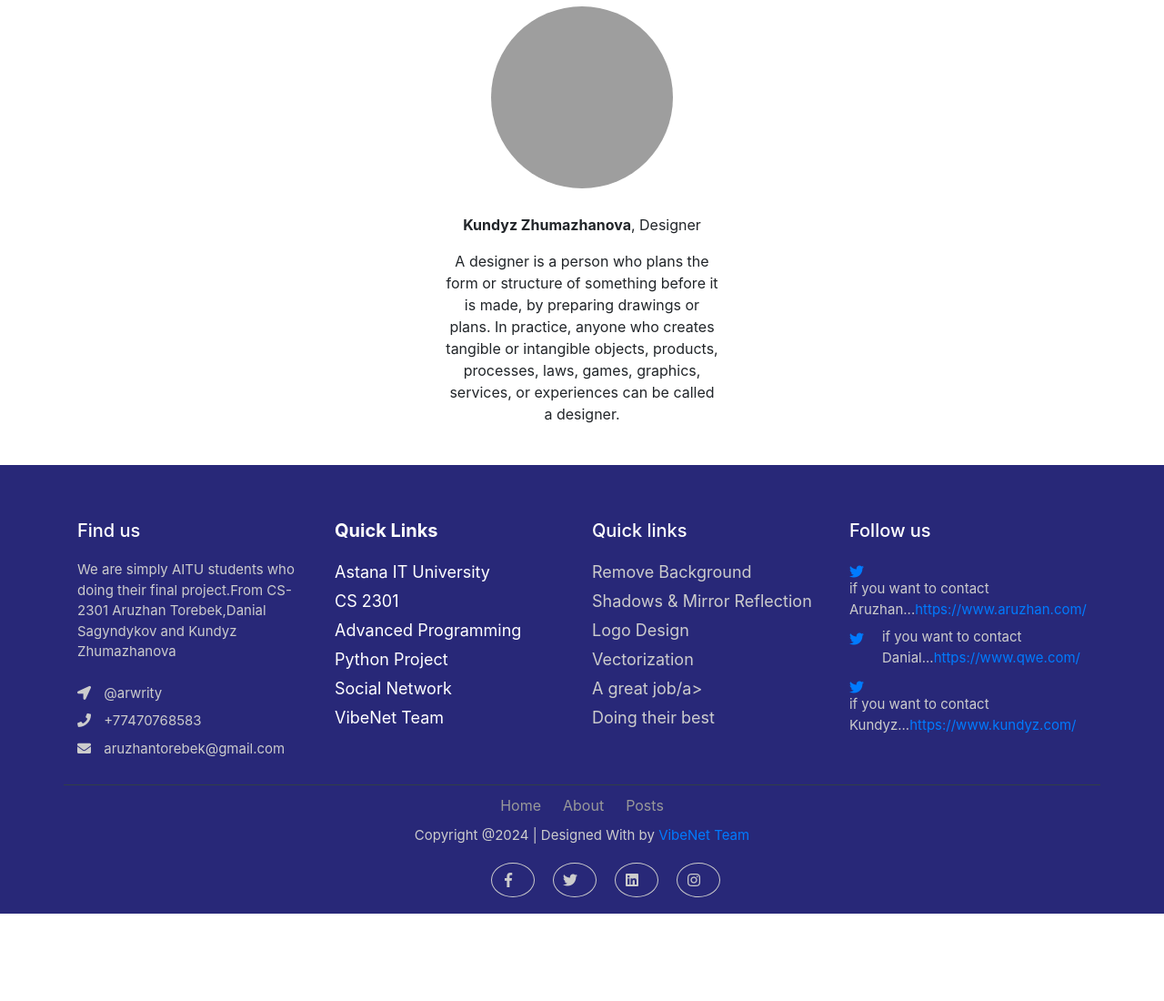
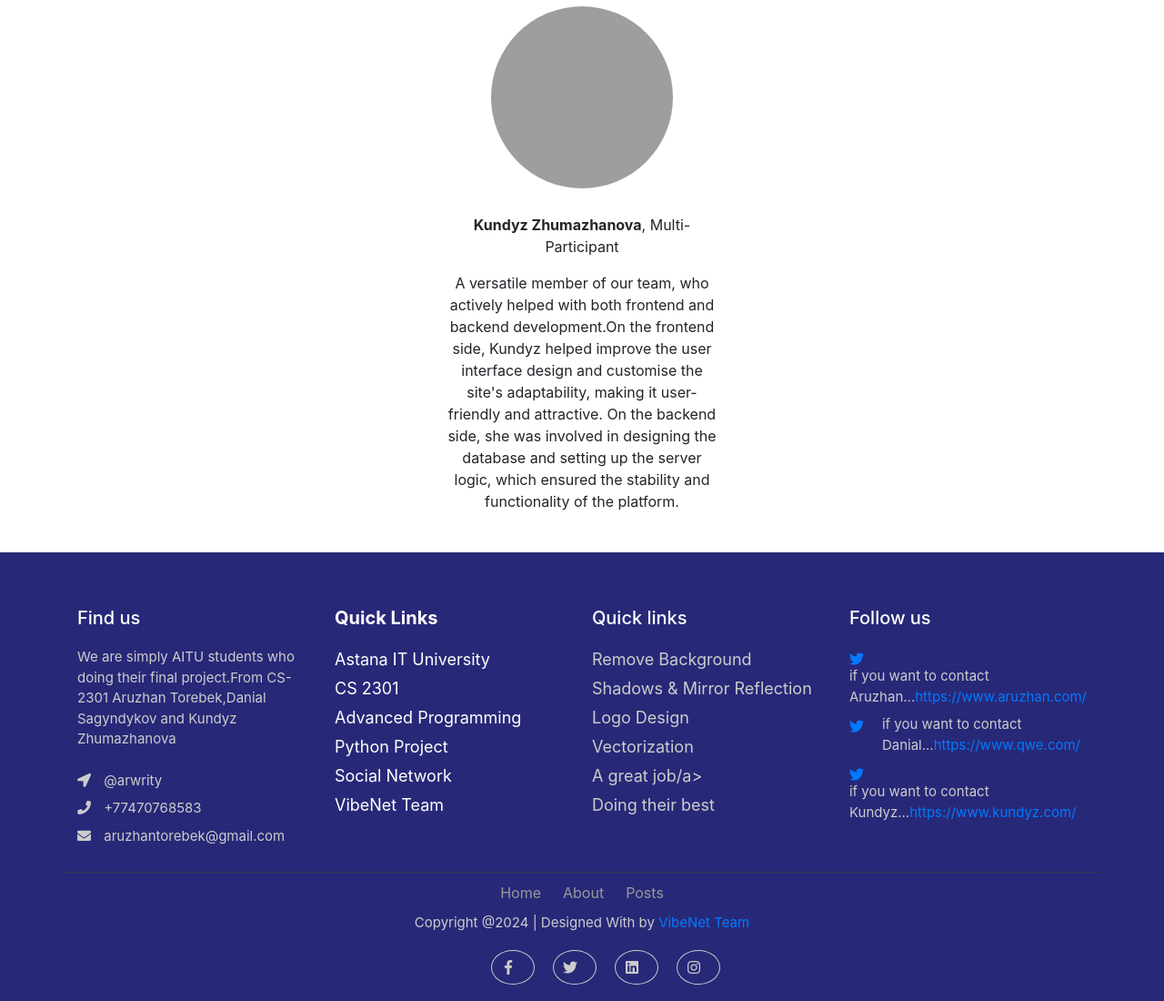
Before and after one commit to 4ame1e0n/-VibeNet-, a Flask app: page /about in a window 1280 px wide. Shown: the part 689-1789 px from the top of the page at 91% size. Before the commit the page ends 1693 px from the top, so only its background shows below. Run offline with Flask 3, Linux system fonts and the light colour scheme; parts of the project's set-up code (start-up, migrations or seed data) failed here and were passed over; some libraries are stand-ins or nearby versions; grey boxes are pictures that could not be loaded.

Commit message:
Update about.html

```diff
--- a/templates/about.html
+++ b/templates/about.html
@@ -32,8 +32,8 @@ About
             <div class="img-box mx-auto">
               <img src="https://i.pinimg.com/originals/43/23/e9/4323e9a710bb6c8973346125892c845c.gif" alt="Kundyz Zhumazhanova" class="rounded-circle">
             </div>
-            <p class="overview mt-2"><b>Kundyz Zhumazhanova</b>, Designer</p>
-            <p class="testimonial">A designer is a person who plans the form or structure of something before it is made, by preparing drawings or plans. In practice, anyone who creates tangible or intangible objects, products, processes, laws, games, graphics, services, or experiences can be called a designer.</p>
+            <p class="overview mt-2"><b>Kundyz Zhumazhanova</b>, Multi-Participant</p>
+            <p class="testimonial">A versatile member of our team, who actively helped with both frontend and backend development.On the frontend side, Kundyz helped improve the user interface design and customise the site's adaptability, making it user-friendly and attractive. On the backend side, she was involved in designing the database and setting up the server logic, which ensured the stability and functionality of the platform. </p>
           </div>
         </div>
       </div>
```
